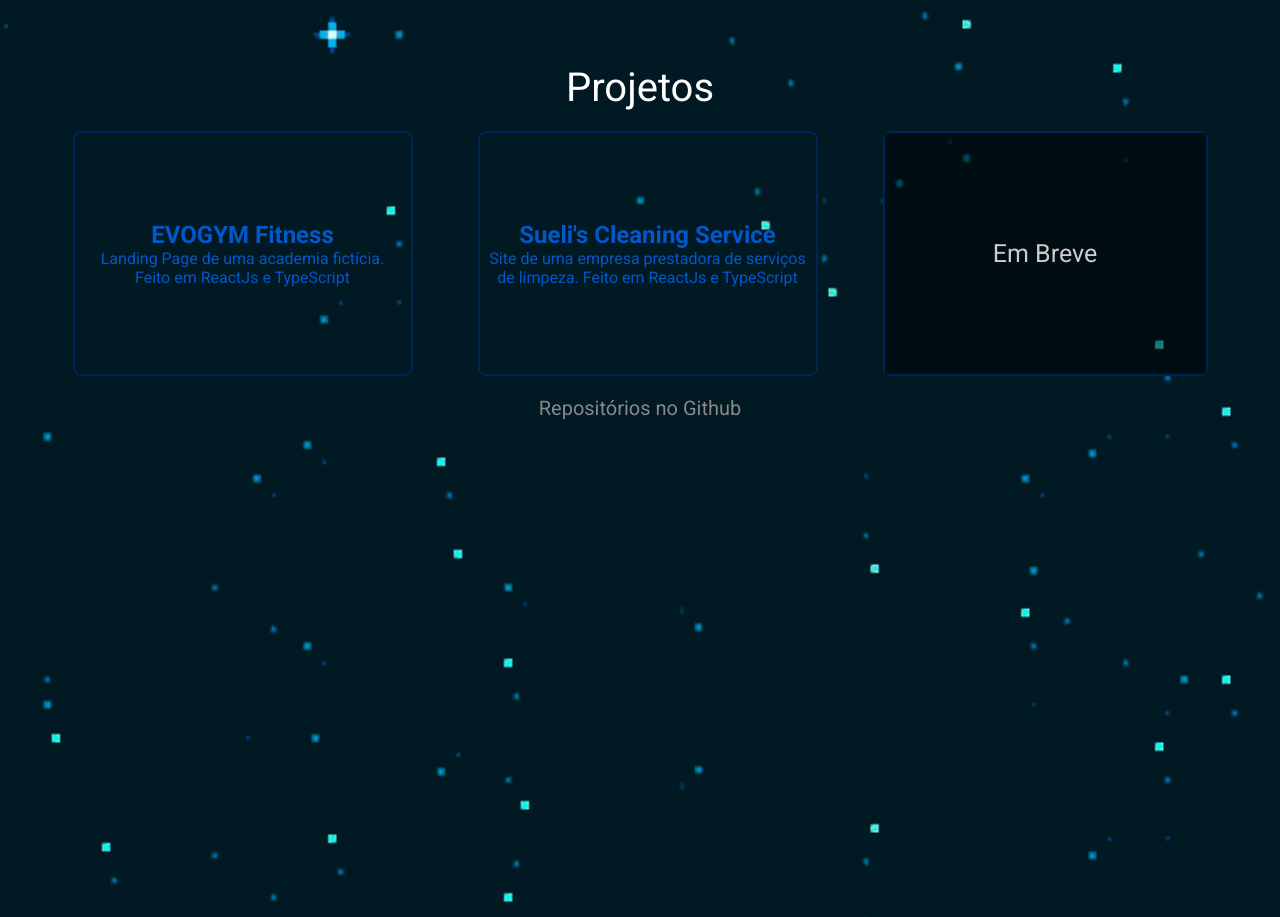
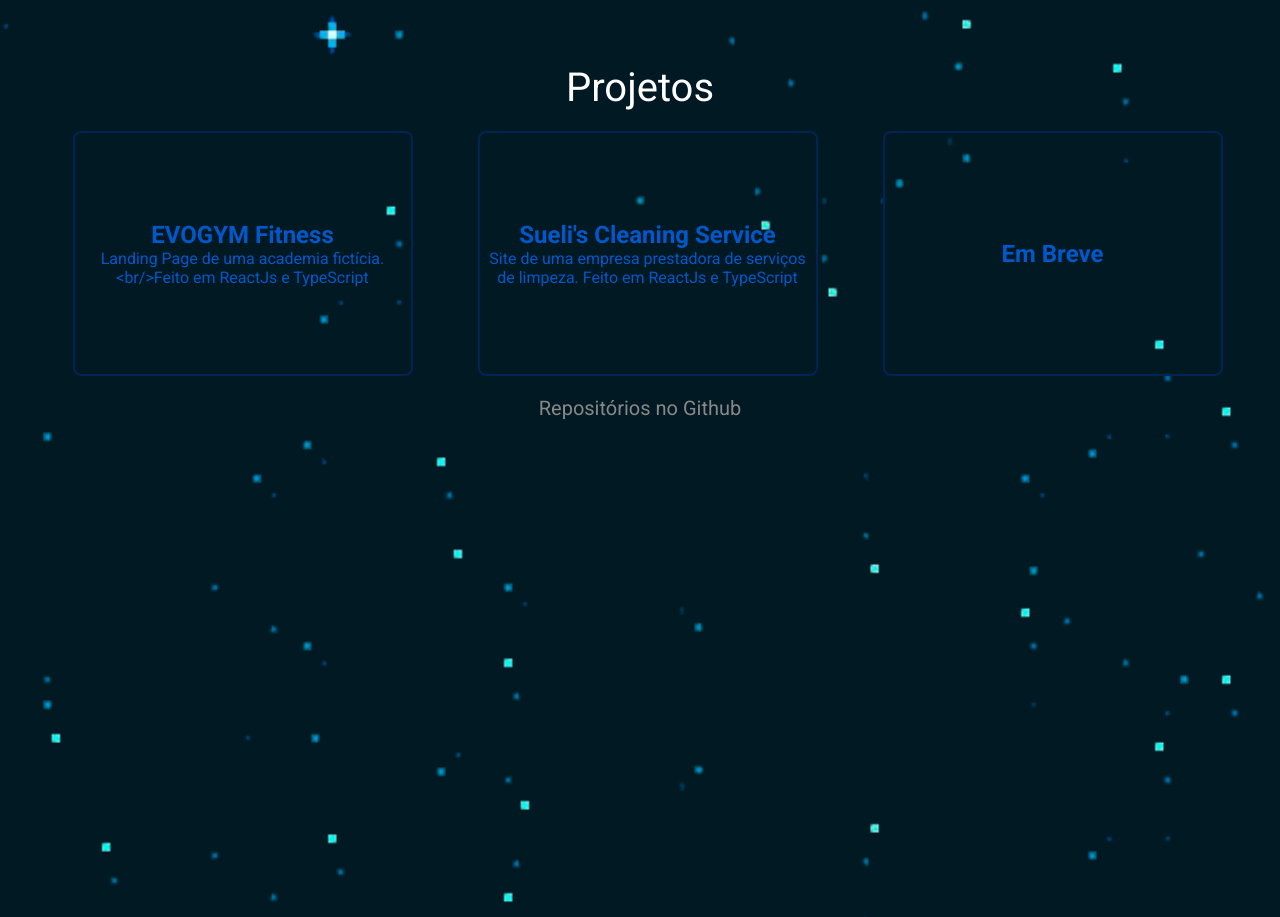
Before and after one commit to ThiagoRazor/portfolio-reactjs, a React (Create React App) app: page / in a window 1280 px wide. Shown: the part 1946-2863 px from the top of the page. Built offline with nearby package versions, Linux system fonts and the light colour scheme.

Commit message:
Changing the services section using dynamical concepts

```diff
--- /dev/null
+++ b/src/components/Projects/projetos.json
@@ -0,0 +1,25 @@
+    {
+    "projetos": [
+        {
+        "id": 1,
+        "titulo": "EVOGYM Fitness",
+        "descricao": "Landing Page de uma academia fictícia. <br/>Feito em ReactJs e TypeScript",
+        "link": "https://gym-landing.vercel.app",
+        "target": "_blank"
+        },
+        {
+        "id": 2,
+        "titulo": "Sueli's Cleaning Service",
+        "descricao": "Site de uma empresa prestadora de serviços de limpeza. Feito em ReactJs e TypeScript",
+        "link": "https://www.sueliscleaningservice.com",
+        "target": "_blank"
+        },
+        {
+        "id": 3,
+        "titulo": "Em Breve",
+        "descricao": "",
+        "link": "",
+        "target": ""
+        }
+    ]
+    }
--- a/src/pages/Home/Home.tsx
+++ b/src/pages/Home/Home.tsx
@@ -14,6 +14,7 @@
 import { items } from '../../components/onHover/items';
 import { openWhatsapp } from "../../components/helpers/whatsapp";
 import WhatsAppIcon from '@mui/icons-material/WhatsApp';
+import projetosData from '../../components/Projects/projetos.json';
 
 export const Home= () => {
     AOS.init();
@@ -123,23 +124,14 @@
                                 <h2 data-aos='fade-up' data-aos-duration="2000">Projetos</h2>
                             </div>
                             <div className={styles.boxesProjects}>
-                                <a href="https://gym-landing.vercel.app" target="_blank">
-                                    <div className={styles.projectsContainers} data-aos='fade-up' data-aos-duration="2000">
-                                        <h2>EVOGYM Fitness</h2>
-                                        <p>Landing Page de uma academia fictícia. <br/>Feito em ReactJs e TypeScript</p>
-                                    </div>
+                                {projetosData.projetos.map((projeto) => (
+                                    <a href="https://gym-landing.vercel.app" target="_blank">
+                                        <div className={styles.projectsContainers} data-aos='fade-up' data-aos-duration="2000">
+                                            <h2>{projeto.titulo}</h2>
+                                            <p>{projeto.descricao}</p>
+                                        </div>
                                 </a>
-                                <a href="https://www.sueliscleaningservice.com" target="_blank">
-                                    <div className={styles.projectsContainers} data-aos='fade-up' data-aos-duration="2000">
-                                        <h2>Sueli's Cleaning Service</h2>
-                                        <p>Site de uma empresa prestadora de serviços de limpeza. Feito em ReactJs e TypeScript</p>
-                                    </div>
-                                </a>
-                                <div className={styles.projectsContainers} data-aos='fade-up' data-aos-duration="2000">
-                                    <div className={styles.label}>
-                                        <p>Em Breve</p>
-                                    </div>
-                                </div>
+                                    ))}
                             </div>
                             <a className={styles.gitAnchor} target="_blank" data-aos='fade-up' data-aos-duration="2000" href="https://github.com/ThiagoRazor" >Repositórios no Github</a>
 
```
Also changed, not shown: src/components/Projects/Projects.tsx (added, +40 -0 lines), src/components/Projects/Projects.module.css (added).
